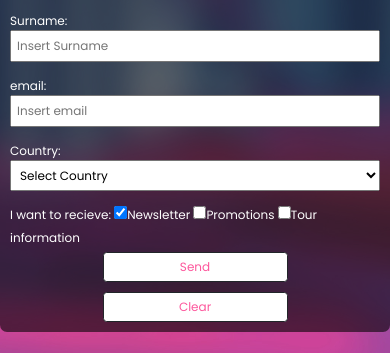
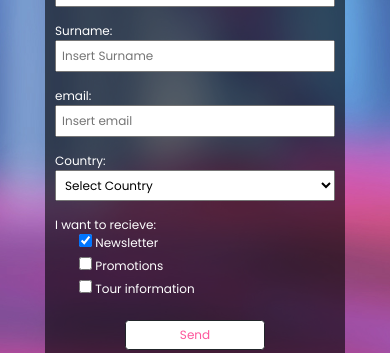
Before and after one commit to ale-pombo/dope-repository, a plain HTML site: page secciones/subscribe.html in a window 390 px wide. Shown: the part 215-568 px from the top of the page. Drawn offline with nearby package versions, Linux system fonts and the light colour scheme.

Commit message:
ajustes finales

```diff
--- a/sass/_home.scss
+++ b/sass/_home.scss
@@ -1,17 +1,6 @@
 /* CSS HOME */
 
 @import "var";
-
-$colores: (
-    base: #ffffff,
-    principal: #fd579c,
-    secundario: #ffdd44,
-    oscuro: #000000,
-);
-
-@mixin transition($property: all, $duration: 0.45s, $ease: cubic-bezier(0.65,0,.076,1)) {
-  transition: $property $duration $ease;
-}
 
 .banner {
     img {
@@ -22,9 +11,9 @@ $colores: (
 .main-text {
      display: inline-block;
     h1 {
-        background-color: map-get($map:$colores , $key: base);
+        background-color: $colorBase;
         padding: 0.4rem;
-        color: map-get($map:$colores , $key: oscuro);;
+        color: $colorOscuro;
         text-align: center;
         font-style: italic;
         z-index: 1;
@@ -40,10 +29,10 @@ $colores: (
         }
     }
     &__link {
-        color: map-get($map:$colores , $key: base);;
+        color: $colorBase;
     }
     &__dope {
-        color: map-get($map:$colores , $key: secundario);;
+        color: $colorSecundario;
         font-weight: bold;
     }
 }
--- a/sass/_queries.scss
+++ b/sass/_queries.scss
@@ -97,7 +97,8 @@
         grid-template-columns: repeat(auto-fit, minmax(150px, 1fr));
     }
     form {
-        margin: 20px auto;
+        width: 300px;
+        margin: 30px auto 15px;
         padding: 5px 10px;
         .sign-up__form {
             input[type="checkbox"] {
--- a/sass/_subscribe.scss
+++ b/sass/_subscribe.scss
@@ -28,9 +28,11 @@ form {
             margin-bottom: 15px;
             font-size: 1rem
         }
-        input[type="checkbox"] {
-            margin-bottom: 15px;
-            font-size: 1rem;
+        ul {
+            list-style: none;
+            input[type="checkbox"] {
+                font-size: 1rem;
+            }
         }
         .form-buttons {
             display: flex;
--- a/sass/_var.scss
+++ b/sass/_var.scss
@@ -3,6 +3,10 @@
 @mixin sizes ($width, $height: $width) {
     width: $width;
     height: $height;
+}
+
+@mixin transition($property: all, $duration: 0.45s, $ease: cubic-bezier(0.65,0,.076,1)) {
+    transition: $property $duration $ease;
 }
 
 $colorBase: #ffffff;
--- a/secciones/subscribe.html
+++ b/secciones/subscribe.html
@@ -79,9 +79,11 @@
         </select>
       </div>
       <div> I want to recieve:
-        <input type="checkbox" name="Condiciones" id="Condicion1" value="1" checked>Newsletter
-        <input type="checkbox" name="Condiciones" id="Condicion2" value="2">Promotions
-        <input type="checkbox" name="Condiciones" id="Condicion3" value="3">Tour information
+        <ul>
+          <li><input type="checkbox" name="Condiciones" id="Condicion1" value="1" checked> Newsletter</li>
+          <li><input type="checkbox" name="Condiciones" id="Condicion2" value="2"> Promotions</li>
+          <li><input type="checkbox" name="Condiciones" id="Condicion3" value="3"> Tour information</li>
+        </ul>
       </div>
       <div class="form-buttons">
         <input type="submit" value="Send" class="button btn btn-dark btn-lg">
```
Also changed, not shown: css/main.css, 2 other files.
